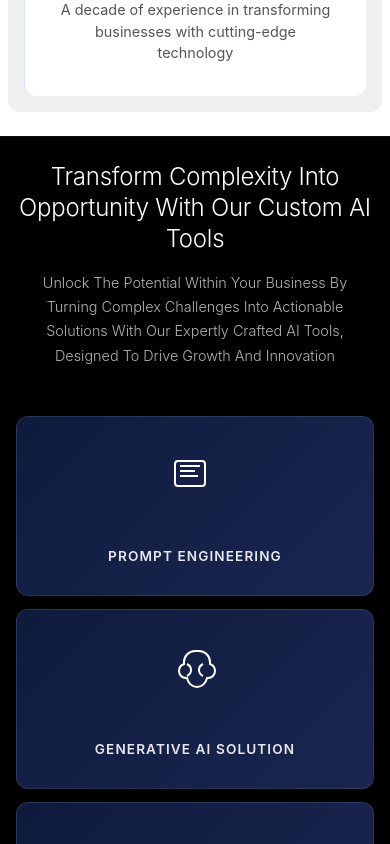
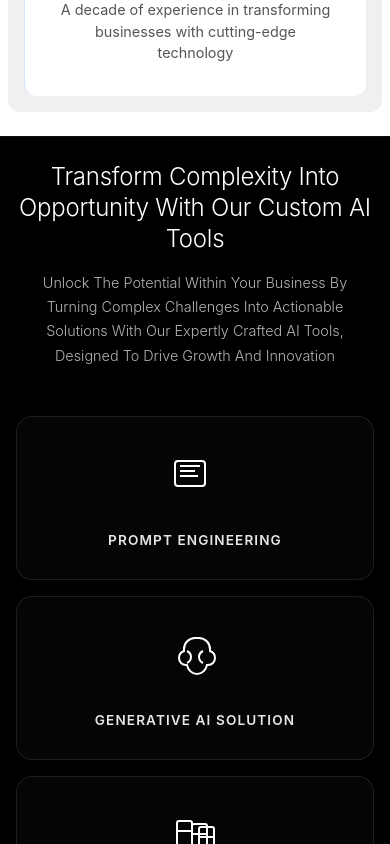
Before and after one commit to yashGist/anantify.ai, a React (Create React App) app: page / in a window 390 px wide. Shown: the part 2220-3064 px from the top of the page. Built offline with nearby package versions, Linux system fonts and the light colour scheme.

Commit message:
EngineeringSection added

```diff
--- a/src/components/sections/EngineeringSection.jsx
+++ b/src/components/sections/EngineeringSection.jsx
@@ -5,8 +5,7 @@ import "../../styles/sections/EngineeringSection.css";
  * EngineeringSection Component
  *
  * Displays a grid of 8 service cards + 1 "All Services" card
- * Cards arranged in 2 rows x 4 columns
- * Each card has icon, title, and description
+ * USING UNIQUE CLASS NAMES - eng-service-card (NO CONFLICTS with ServicesSection)
  */
 const EngineeringSection = () => {
   const services = [
@@ -70,20 +69,20 @@ const EngineeringSection = () => {
         </div>
 
         {/* Services Grid */}
-        <div className="services-grid">
+        <div className="engineering-services-grid">
           {services.map((service, index) => (
-            <div key={index} className="service-card">
-              <div className="card-icon">{service.icon}</div>
-              <h3 className="card-title">{service.title}</h3>
-              <p className="card-description">{service.description}</p>
+            <div key={index} className="eng-service-card">
+              <div className="eng-card-icon">{service.icon}</div>
+              <h3 className="eng-card-title">{service.title}</h3>
+              <p className="eng-card-description">{service.description}</p>
             </div>
           ))}
 
           {/* All Services Card */}
-          <div className="service-card all-services-card">
-            <div className="card-icon">↗️</div>
-            <h3 className="card-title">All Services</h3>
-            <a href="#all-services" className="all-services-link">
+          <div className="eng-service-card eng-all-services-card">
+            <div className="eng-card-icon">↗️</div>
+            <h3 className="eng-card-title">All Services</h3>
+            <a href="#all-services" className="eng-all-services-link">
               View All →
             </a>
           </div>
--- a/src/styles/sections/EngineeringSection.css
+++ b/src/styles/sections/EngineeringSection.css
@@ -1,6 +1,7 @@
 /* ========================================
    ENGINEERING SECTION
    Grid of service cards with icon, title, description
+   USING UNIQUE CLASS NAMES - NO CONFLICTS
    ======================================== */
 
 .engineering-section {
@@ -16,7 +17,7 @@
 }
 
 /* ========================================
-   HEADER SECTION
+   ENGINEERING HEADER SECTION
    ======================================== */
 
 .engineering-header {
@@ -43,20 +44,21 @@
 }
 
 /* ========================================
-   SERVICES GRID
+   ENGINEERING SERVICES GRID
    ======================================== */
 
-.services-grid {
+.engineering-services-grid {
   display: grid;
   grid-template-columns: repeat(4, 1fr);
   gap: 1.5rem;
 }
 
 /* ========================================
-   SERVICE CARD
+   ENGINEERING SERVICE CARD
+   UNIQUE CLASS NAMES - eng-service-card
    ======================================== */
 
-.service-card {
+.eng-service-card {
   background: linear-gradient(135deg, #0f1b3d 0%, #1a2650 100%);
   border: 1px solid rgba(255, 255, 255, 0.1);
   border-radius: 12px;
@@ -72,7 +74,7 @@
   min-height: 240px;
 }
 
-.service-card:hover {
+.eng-service-card:hover {
   background: linear-gradient(135deg, #1a2a4a 0%, #244060 100%);
   border-color: rgba(255, 255, 255, 0.2);
   transform: translateY(-5px);
@@ -80,19 +82,19 @@
 }
 
 /* ========================================
-   CARD CONTENT
+   ENGINEERING CARD CONTENT
    ======================================== */
 
-.card-icon {
+.eng-card-icon {
   font-size: 2.5rem;
   transition: transform 0.3s ease;
 }
 
-.service-card:hover .card-icon {
+.eng-service-card:hover .eng-card-icon {
   transform: scale(1.1);
 }
 
-.card-title {
+.eng-card-title {
   font-size: 1.1rem;
   font-weight: 600;
   color: #ffffff;
@@ -101,11 +103,11 @@
   transition: color 0.3s ease;
 }
 
-.service-card:hover .card-title {
+.eng-service-card:hover .eng-card-title {
   color: #e0e0e0;
 }
 
-.card-description {
+.eng-card-description {
   font-size: 0.85rem;
   color: rgba(255, 255, 255, 0.7);
   margin: 0;
@@ -113,7 +115,7 @@
   transition: color 0.3s ease;
 }
 
-.service-card:hover .card-description {
+.eng-service-card:hover .eng-card-description {
   color: rgba(255, 255, 255, 0.9);
 }
 
@@ -121,16 +123,16 @@
    ALL SERVICES CARD (Special styling)
    ======================================== */
 
-.all-services-card {
+.eng-all-services-card {
   min-height: 240px;
   justify-content: space-around;
 }
 
-.all-services-card .card-title {
+.eng-all-services-card .eng-card-title {
   margin-top: 0.5rem;
 }
 
-.all-services-link {
+.eng-all-services-link {
   font-size: 0.95rem;
   font-weight: 600;
   color: #64b5f6;
@@ -139,17 +141,17 @@
   margin-top: 0.5rem;
 }
 
-.all-services-card:hover .all-services-link {
+.eng-all-services-card:hover .eng-all-services-link {
   color: #90caf9;
   transform: translateX(3px);
 }
 
 /* ========================================
-   RESPONSIVE DESIGN
+   RESPONSIVE
    ======================================== */
 
 @media (max-width: 1200px) {
-  .services-grid {
+  .engineering-services-grid {
     grid-template-columns: repeat(3, 1fr);
     gap: 1.2rem;
   }
@@ -158,7 +160,7 @@
     font-size: 2rem;
   }
 
-  .service-card {
+  .eng-service-card {
     min-height: 220px;
   }
 }
@@ -168,7 +170,7 @@
     padding: 2.5rem 1rem;
   }
 
-  .services-grid {
+  .engineering-services-grid {
     grid-template-columns: repeat(2, 1fr);
     gap: 1rem;
   }
@@ -181,20 +183,20 @@
     font-size: 0.9rem;
   }
 
-  .service-card {
+  .eng-service-card {
     min-height: 200px;
     padding: 1.5rem;
   }
 
-  .card-icon {
+  .eng-card-icon {
     font-size: 2rem;
   }
 
-  .card-title {
+  .eng-card-title {
     font-size: 1rem;
   }
 
-  .card-description {
+  .eng-card-description {
     font-size: 0.8rem;
   }
 }
@@ -204,7 +206,7 @@
     padding: 2rem 0.5rem;
   }
 
-  .services-grid {
+  .engineering-services-grid {
     grid-template-columns: 1fr;
     gap: 0.8rem;
   }
@@ -213,20 +215,20 @@
     font-size: 1.5rem;
   }
 
-  .service-card {
+  .eng-service-card {
     min-height: 180px;
     padding: 1.2rem;
   }
 
-  .card-icon {
+  .eng-card-icon {
     font-size: 1.8rem;
   }
 
-  .card-title {
+  .eng-card-title {
     font-size: 0.95rem;
   }
 
-  .card-description {
+  .eng-card-description {
     font-size: 0.75rem;
   }
 }
--- a/src/styles/sections/ServicesSection.css
+++ b/src/styles/sections/ServicesSection.css
@@ -5,7 +5,7 @@
 .services {
   background: #000000;
   padding: 4rem 2rem;
-  min-height: 100vh;
+  min-height: auto;
   border-top: 1px solid rgba(255, 255, 255, 0.05);
 }
 
@@ -41,12 +41,14 @@
   font-weight: 300;
 }
 
-/* Services Grid */
+/* Services Grid - ALL 5 IN ONE LINE */
 .services-grid {
   display: grid;
   grid-template-columns: repeat(5, 1fr);
-  gap: 2rem;
+  gap: 1.5rem;
   margin: 3rem 0 4rem 0;
+  align-items: stretch;
+  width: 100%;
 }
 
 /* Footer Section */
@@ -69,7 +71,117 @@
   margin-right: auto;
 }
 
-/* Responsive */
+/* ========================================
+   SERVICE CARD STYLES - Animated Neon Border
+   ======================================== */
+
+.service-card {
+  background: rgba(255, 255, 255, 0.02);
+  border: 1px solid rgba(255, 255, 255, 0.1);
+  border-radius: 16px;
+  padding: 3rem 2rem;
+  text-align: center;
+  transition: all 0.4s cubic-bezier(0.4, 0, 0.2, 1);
+  cursor: pointer;
+  position: relative;
+  overflow: hidden;
+  display: flex;
+  flex-direction: column;
+  justify-content: center;
+  align-items: center;
+}
+
+/* Rotating gradient border effect */
+.service-card::before {
+  content: "";
+  position: absolute;
+  top: -50%;
+  left: -50%;
+  width: 200%;
+  height: 200%;
+  background: conic-gradient(
+    transparent,
+    transparent,
+    transparent,
+    #00d4ff,
+    transparent,
+    transparent,
+    transparent
+  );
+  opacity: 0;
+  transition: opacity 0.3s ease;
+  animation: rotateBorder 4s linear infinite;
+  z-index: -2;
+}
+
+/* Black background overlay to create border effect */
+.service-card::after {
+  content: "";
+  position: absolute;
+  top: 2px;
+  left: 2px;
+  right: 2px;
+  bottom: 2px;
+  background: #000000;
+  border-radius: 14px;
+  z-index: -1;
+}
+
+/* Show border on hover */
+.service-card:hover::before {
+  opacity: 1;
+}
+
+/* Rotate the gradient to create flowing border effect */
+@keyframes rotateBorder {
+  0% {
+    transform: rotate(0deg);
+  }
+  100% {
+    transform: rotate(360deg);
+  }
+}
+
+/* Card Hover Effects */
+.service-card:hover {
+  transform: translateY(-10px);
+  box-shadow: 0 20px 40px rgba(0, 212, 255, 0.2);
+  border-color: rgba(0, 212, 255, 0.3);
+  background: rgba(255, 255, 255, 0.03);
+}
+
+/* Service Icon */
+.service-icon {
+  font-size: 3.5rem;
+  margin-bottom: 1.5rem;
+  transition: all 0.4s cubic-bezier(0.4, 0, 0.2, 1);
+  display: inline-block;
+  position: relative;
+  z-index: 1;
+}
+
+.service-card:hover .service-icon {
+  transform: scale(1.15) rotateY(10deg);
+}
+
+/* Service Title */
+.service-title {
+  font-size: 1rem;
+  font-weight: 600;
+  color: rgba(255, 255, 255, 0.9);
+  margin: 0;
+  letter-spacing: 0.1em;
+  line-height: 1.5;
+  transition: color 0.3s ease;
+  position: relative;
+  z-index: 1;
+}
+
+.service-card:hover .service-title {
+  color: #00d4ff;
+}
+
+/* Responsive Design */
 @media (max-width: 1200px) {
   .services-grid {
     grid-template-columns: repeat(3, 1fr);
@@ -82,6 +194,19 @@
 
   .services-footer-title {
     font-size: 2rem;
+  }
+
+  .service-card {
+    padding: 2.5rem 1.5rem;
+  }
+
+  .service-icon {
+    font-size: 3rem;
+    margin-bottom: 1.2rem;
+  }
+
+  .service-title {
+    font-size: 0.95rem;
   }
 }
 
@@ -107,6 +232,20 @@
   .services-footer-title {
     font-size: 1.6rem;
   }
+
+  .service-card {
+    padding: 2rem 1.5rem;
+  }
+
+  .service-icon {
+    font-size: 2.5rem;
+    margin-bottom: 1rem;
+  }
+
+  .service-title {
+    font-size: 0.9rem;
+    letter-spacing: 0.08em;
+  }
 }
 
 @media (max-width: 480px) {
@@ -131,4 +270,16 @@
   .services-footer-title {
     font-size: 1.3rem;
   }
+
+  .service-card {
+    padding: 1.8rem 1.2rem;
+  }
+
+  .service-icon {
+    font-size: 2.2rem;
+  }
+
+  .service-title {
+    font-size: 0.85rem;
+  }
 }
```
